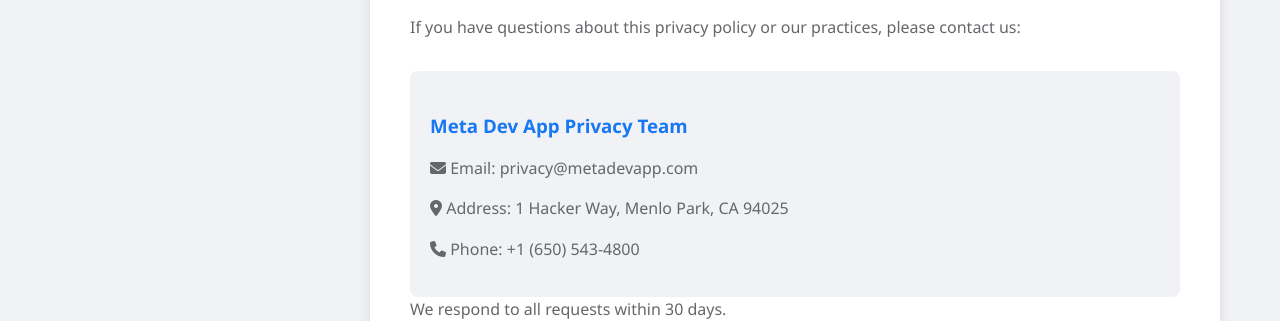
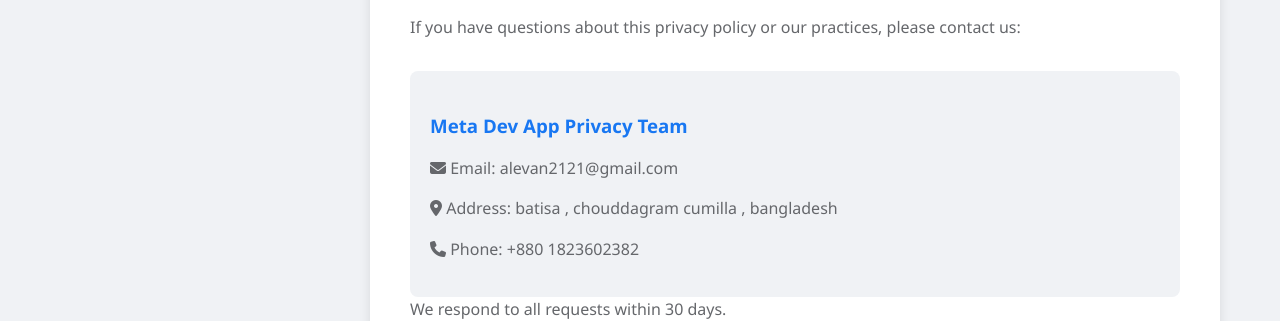
Before and after one commit to Sanvi009/policy, a plain HTML site: page index.html in a window 1280 px wide. Shown: the part 4461-4782 px from the top of the page. Drawn offline with Linux system fonts and the light colour scheme.

Commit message:
Update index.html

```diff
--- a/index.html
+++ b/index.html
@@ -724,9 +724,9 @@
 
                         <div class="contact-info">
                             <h3>Meta Dev App Privacy Team</h3>
-                            <p><i class="fas fa-envelope"></i> Email: privacy@metadevapp.com</p>
-                            <p><i class="fas fa-map-marker-alt"></i> Address: 1 Hacker Way, Menlo Park, CA 94025</p>
-                            <p><i class="fas fa-phone"></i> Phone: +1 (650) 543-4800</p>
+                            <p><i class="fas fa-envelope"></i> Email: alevan2121@gmail.com</p>
+                            <p><i class="fas fa-map-marker-alt"></i> Address: batisa , chouddagram cumilla , bangladesh</p>
+                            <p><i class="fas fa-phone"></i> Phone: +880 1823602382</p>
                         </div>
 
                         <p>We respond to all requests within 30 days.</p>
```
